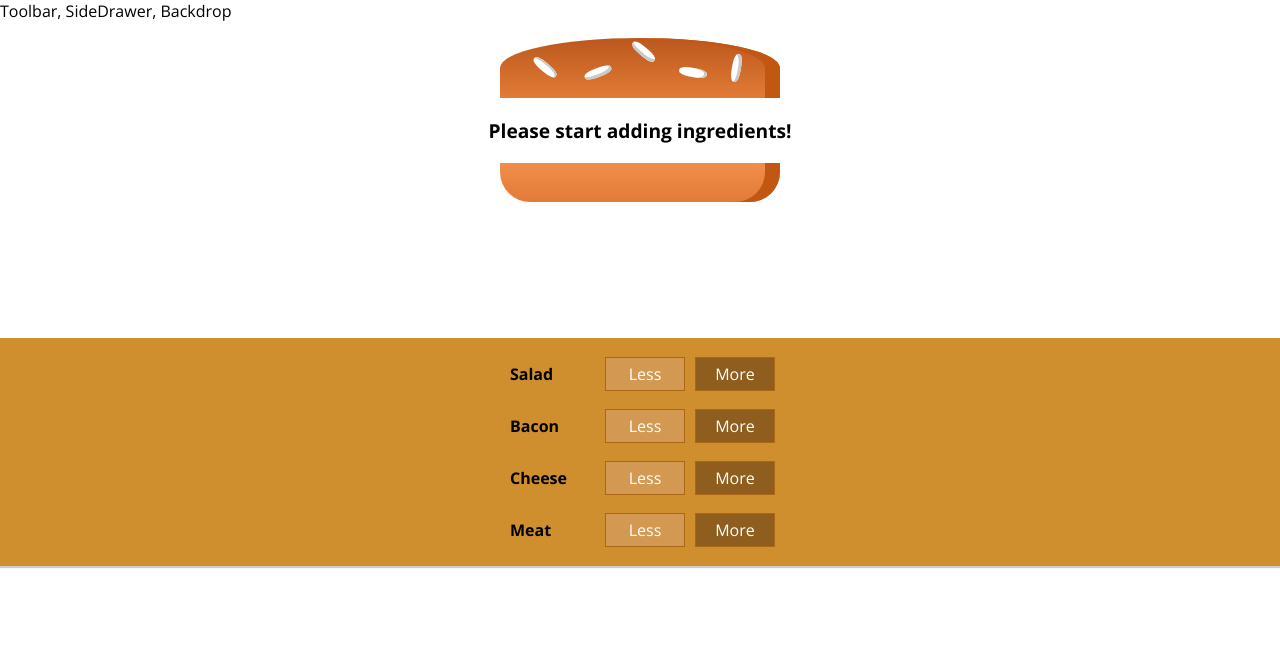
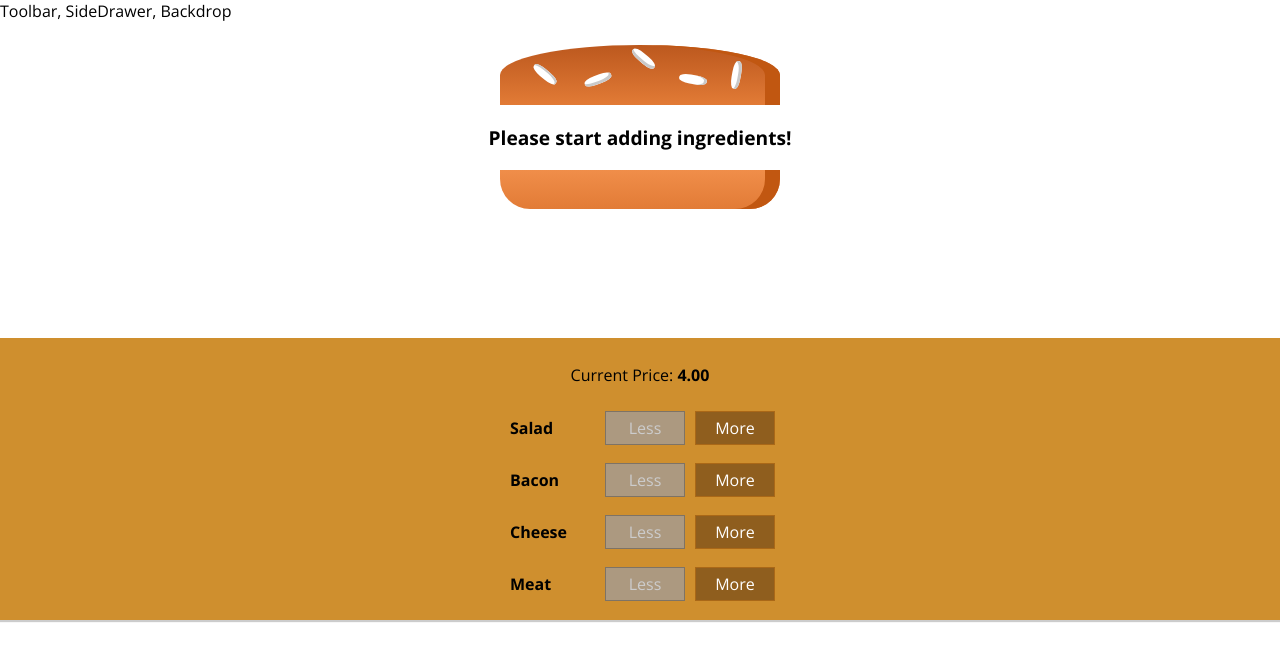
Before and after one commit to SladtheLad/udemy-react-burger, a React app in the folder client/: page / in a window 1280 px wide. Shown: the top 660 px of the page. Built offline with nearby package versions, Linux system fonts and the light colour scheme.

Commit message:
burger functionality done

```diff
--- a/client/src/components/Burger/BuildControls/BuildControl/BuildControl.js
+++ b/client/src/components/Burger/BuildControls/BuildControl/BuildControl.js
@@ -5,8 +5,13 @@
 const buildControl = (props) => (
   <div className={classes.BuildControl}>
     <div className={classes.Label}>{props.label}</div>
-    <button className={classes.Less}>Less</button>
-    <button className={classes.More}>More</button>
+    <button
+      className={classes.Less}
+      onClick={props.removed}
+      disabled={props.disabled}>Less</button>
+    <button
+      className={classes.More}
+      onClick={props.added}>More</button>
   </div>
 );
 
--- a/client/src/components/Burger/BuildControls/BuildControls.js
+++ b/client/src/components/Burger/BuildControls/BuildControls.js
@@ -12,8 +12,14 @@
 
 const buildControls = (props) => (
   <div className={classes.BuildControls}>
+    <p>Current Price: <strong>{props.price.toFixed(2)}</strong></p>
     {controls.map(ctrl => (
-      <BuildControl key={ctrl.label} label={ctrl.label} />
+      <BuildControl
+        key={ctrl.label}
+        label={ctrl.label}
+        added={() => props.ingredientAdded(ctrl.type) }
+        removed={() => props.ingredientRemoved(ctrl.type) }
+        disabled={props.disabled[ctrl.type]} />
     ))}
   </div>
 );
--- a/client/src/components/Burger/Burger.css
+++ b/client/src/components/Burger/Burger.css
@@ -5,6 +5,7 @@
   text-align: center;
   font-weight: bold;
   font-size: 1.2rem;
+  overflow-y: scroll;
 }
 
 @media (min-width: 1000px) and (min-height: 700px) {
--- a/client/src/containers/BurgerBuilder/BurgerBuilder.js
+++ b/client/src/containers/BurgerBuilder/BurgerBuilder.js
@@ -2,6 +2,15 @@
 
 import Burger from '../../components/Burger/Burger';
 import BuildControls from '../../components/Burger/BuildControls/BuildControls';
+
+
+const INGREDIENT_PRICES = {
+  salad: 0.5,
+  cheese: 0.4,
+  meat: 1.3,
+  bacon: 0.7
+}
+
 
 class BurgerBuilder extends Component {
   state = {
@@ -10,14 +19,60 @@
       bacon: 0,
       cheese: 0,
       meat: 0
+    },
+    totalPrice: 4
+  }
+
+  addIngredientHandler = (type) => {
+    const oldCount = this.state.ingredients[type];
+    const updatedCount = oldCount + 1;
+    const updatedIngredients = {
+      ...this.state.ingredients
+    };
+    updatedIngredients[type] = updatedCount;
+    const priceAddition = INGREDIENT_PRICES[type];
+    const oldPrice = this.state.totalPrice;
+    const newPrice = oldPrice + priceAddition;
+    this.setState({
+      totalPrice: newPrice,
+      ingredients: updatedIngredients
+    })
+  }
+
+  removeIngredientHandler = (type) => {
+    const oldCount = this.state.ingredients[type];
+    if(oldCount <= 0) {
+      return;
     }
+    const updatedCount = oldCount - 1;
+    const updatedIngredients = {
+      ...this.state.ingredients
+    };
+    updatedIngredients[type] = updatedCount;
+    const priceDeduction = INGREDIENT_PRICES[type];
+    const oldPrice = this.state.totalPrice;
+    const newPrice = oldPrice - priceDeduction;
+    this.setState({
+      totalPrice: newPrice,
+      ingredients: updatedIngredients
+    })
   }
 
   render() {
+    const disabledInfo = {
+      ...this.state.ingredients
+    };
+    for (let key in disabledInfo) {
+      disabledInfo[key] = disabledInfo[key] <= 0
+    } //{sald: true, meat: false, ...} if true, button is disabled
     return (
       <React.Fragment>
-        <Burger ingredients={this.state.ingredients}/>
-        <BuildControls />
+        <Burger ingredients={this.state.ingredients} />
+        <BuildControls
+          ingredientAdded={this.addIngredientHandler}
+          ingredientRemoved={this.removeIngredientHandler}
+          disabled={disabledInfo}
+          price={this.state.totalPrice} />
       </React.Fragment>
     );
   }
```
